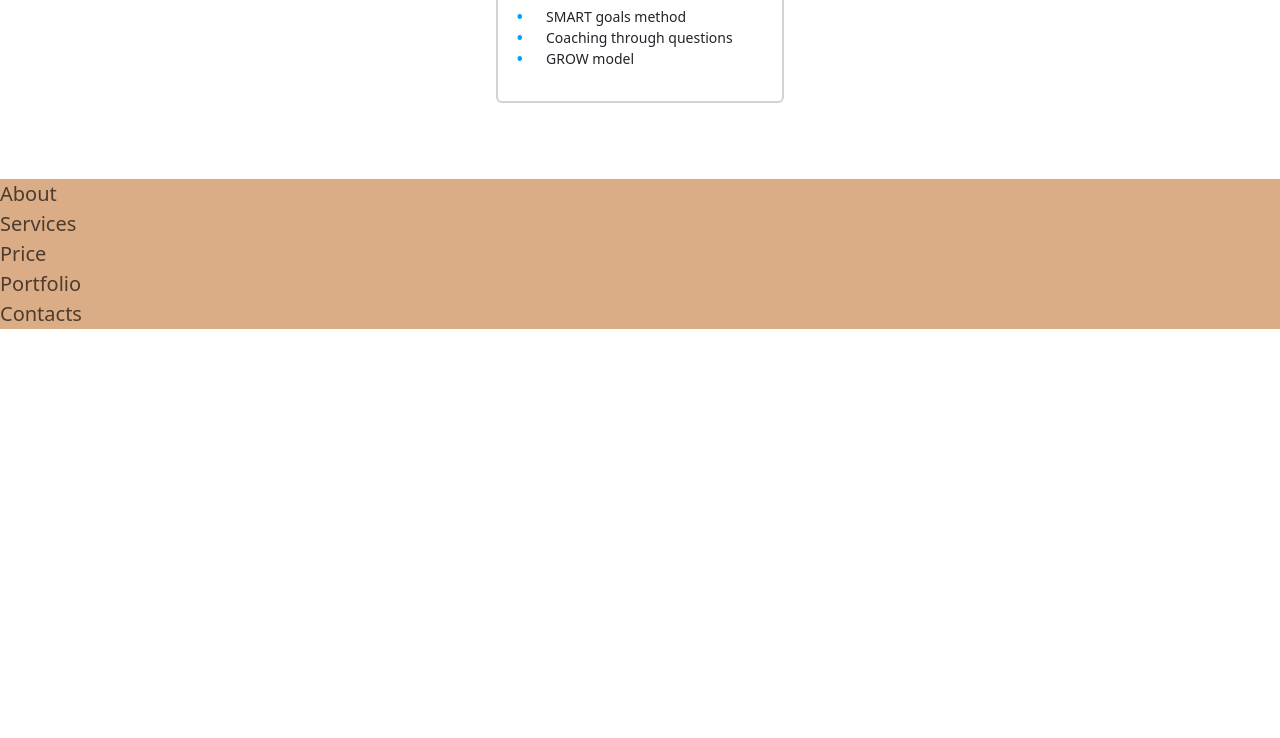
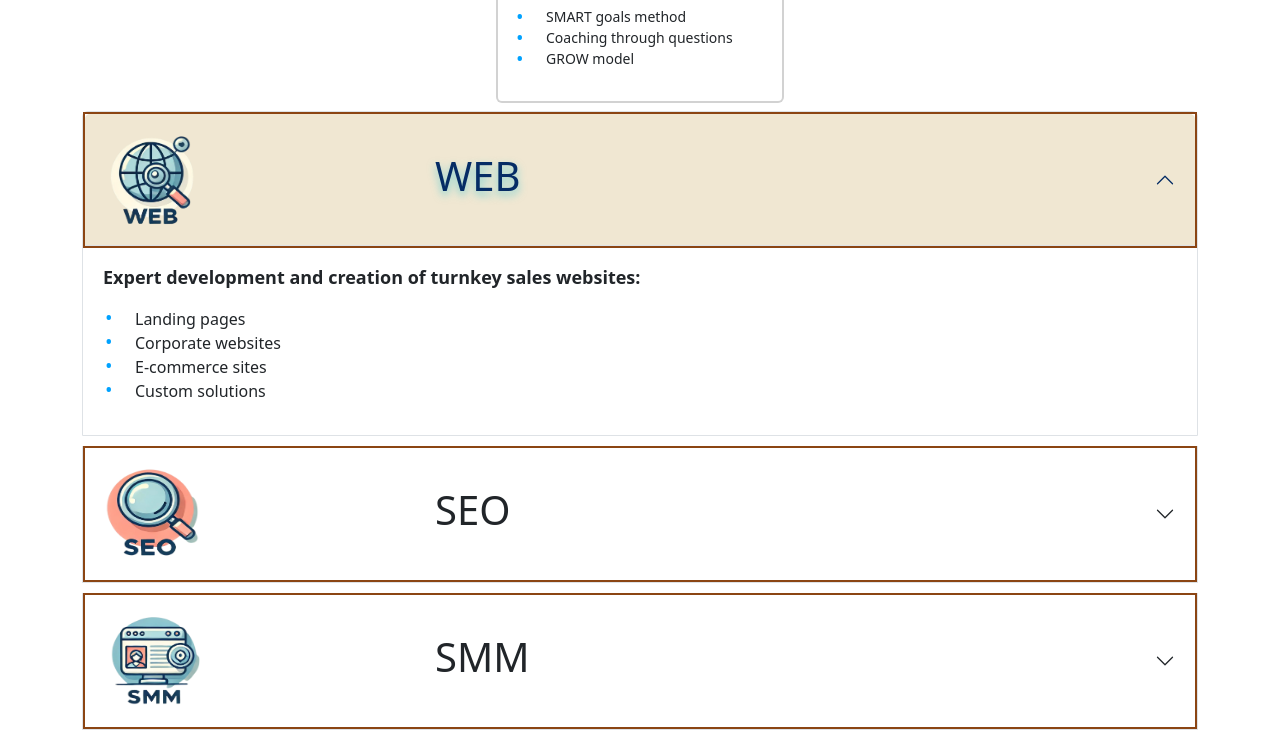
Before and after one commit to Gkalina-Borisevits/academyVision, a React (Vite) app in the folder academyVision/: page /#/ in a window 1280 px wide. Shown: the part 741-1479 px from the top of the page. Before the commit the page ends 1070 px from the top, so only its background shows below. Built offline with nearby package versions, Linux system fonts and the light colour scheme.

Commit message:
add component homeCards style

```diff
--- a/academyVision/src/components/home-cards/HomeCards.tsx
+++ b/academyVision/src/components/home-cards/HomeCards.tsx
@@ -17,7 +17,6 @@ const HomeCards: React.FC = () => {
                     className={`${styles.cardContainer} mb-2 border-2`} // Использование класса cardContainer
                 >
                     <Card.Header className={styles.cardHeader}>
-                        {/* <img className={styles.logo} src={card?.icon} alt={card.name} /> */}
                         <Card.Img variant="left" className={styles.logo} src={card?.icon} />
                         <h1> {card.name}</h1>
                     </Card.Header>
--- /dev/null
+++ b/academyVision/src/components/home-cards/HomeCardsAccordion.tsx
@@ -0,0 +1,38 @@
+import React from 'react';
+import { Accordion } from 'react-bootstrap'; // Добавлен импорт компонента Card
+import styles from "./StyleHomeCardsAccordion.module.css";
+import "./StyleHomeCards.css";
+import { useTranslation } from 'react-i18next';
+import { HomeCard } from '../../types/HomeCard';
+
+
+const HomeCardsAccordion: React.FC = () => {
+  const { t } = useTranslation("translation");
+  const homeCards: HomeCard[] = t("homeCards", { returnObjects: true });
+
+  return (
+    <div className={styles.homeCardContainerModile}>
+      <Accordion defaultActiveKey={['0']} alwaysOpen>
+        {homeCards.map((card) => (
+          <Accordion.Item eventKey={card.id.toString()} className={styles.accordionItem} >
+            <Accordion.Header className={styles.accordionHeader}>
+              <img className={styles.logo} src={card.icon} alt="" />
+              <h1>{card.name}</h1>
+            </Accordion.Header>
+            <Accordion.Body className={styles.accordionBody}>
+              <p>{card.description}</p>
+              <ul>
+                {card.details.map((detail, index) => (
+                  <li key={index}>{detail}</li> // Добавьте ключи для элементов списка
+                ))}
+              </ul>
+            </Accordion.Body>
+          </Accordion.Item>
+        ))}
+      </Accordion>
+    </div>
+  );
+
+}
+
+export default HomeCardsAccordion;
--- /dev/null
+++ b/academyVision/src/components/home-cards/StyleHomeCards.css
@@ -0,0 +1,7 @@
+.accordion-button:not(.collapsed)  {
+  background-color: rgba(186, 141, 44, 0.21) !important;
+  text-shadow: 0 4px 8px rgba(37, 192, 206, 0.6);
+}
+.accordion-item {
+  margin-bottom: 10px;
+}
--- a/academyVision/src/components/home-cards/StyleHomeCards.module.css
+++ b/academyVision/src/components/home-cards/StyleHomeCards.module.css
@@ -29,7 +29,6 @@ li {
   gap: 20px; /* Отступ между карточками */
   align-items: stretch; /* Это гарантирует, что все карточки будут одной высоты */
   margin-top: 50px;
-
 }
 .cardContainer {
   width: 18rem; /* Ширина карточки */
@@ -56,6 +55,3 @@ li::before {
   color: rgb(0, 162, 255); /* Цвет точки */
   font-size: 20px; /* Размер точки */
 }
-.customText {
-  color: brown;
-}
--- /dev/null
+++ b/academyVision/src/components/home-cards/StyleHomeCardsAccordion.module.css
@@ -0,0 +1,60 @@
+ul,
+li {
+  margin: 0; /* Удаление внешних отступов */
+  padding: 0; /* Удаление внутренних отступов */
+  list-style: none; /* Удаление маркеров списка */
+}
+
+.accordionBody ul li {
+  position: relative;
+  font-size: 16px;
+}
+.accordionBody p{
+    font-size: 18px;
+    font-weight: 600;
+}
+
+.logo {
+  width: 100px;
+  height: 100px;
+}
+
+.accordionHeader h1 {
+  margin-left: 230px;
+  /* padding-right: -230px; */
+}
+.accordionHeader {
+  /* background-image: none; */
+  /* background-color: #7e751a !important; */
+  border: 2px saddlebrown solid;
+  /* border-radius: 10px;  */
+}
+
+/* button .accordion-button .collapsed {
+  border-radius: 10px !important;
+} */
+
+@media (max-width: 499px) {
+  .accordionHeader h1 {
+    margin-left: 170px;
+    /* padding-right: -230px; */
+  }
+}
+@media (max-width: 450px) {
+  .accordionHeader h1 {
+    margin-left: 150px;
+    /* padding-right: -230px; */
+  }
+}
+@media (max-width: 445px) {
+  .accordionHeader h1 {
+    margin-left: 130px;
+    /* padding-right: -230px; */
+  }
+}
+@media (max-width: 391px) {
+  .accordionHeader h1 {
+    margin-left: 100px;
+    /* padding-right: -230px; */
+  }
+}
--- a/academyVision/src/pages/Home.tsx
+++ b/academyVision/src/pages/Home.tsx
@@ -3,21 +3,23 @@ import BurgerMenu from '../components/burger-menu/BurgerMenu'
 import HomeCards from '../components/home-cards/HomeCards'
 import { NavLink } from 'react-router-dom'
 import { Container } from 'react-bootstrap'
+import HomeCardsAccordion from '../components/home-cards/HomeCardsAccordion'
 
 const Home: FC = () => {
   return (
     <div>
-       Home
+      Home
       <Container>
-          <NavLink className="text-decoration-none" to="/services">
-         <HomeCards/>
-      </NavLink>
+        <NavLink className="text-decoration-none" to="/services">
+          <HomeCards />
+        </NavLink>
+        <HomeCardsAccordion/>
 
 
       </Container>
 
 
-      </div>
+    </div>
   )
 }
 
```
